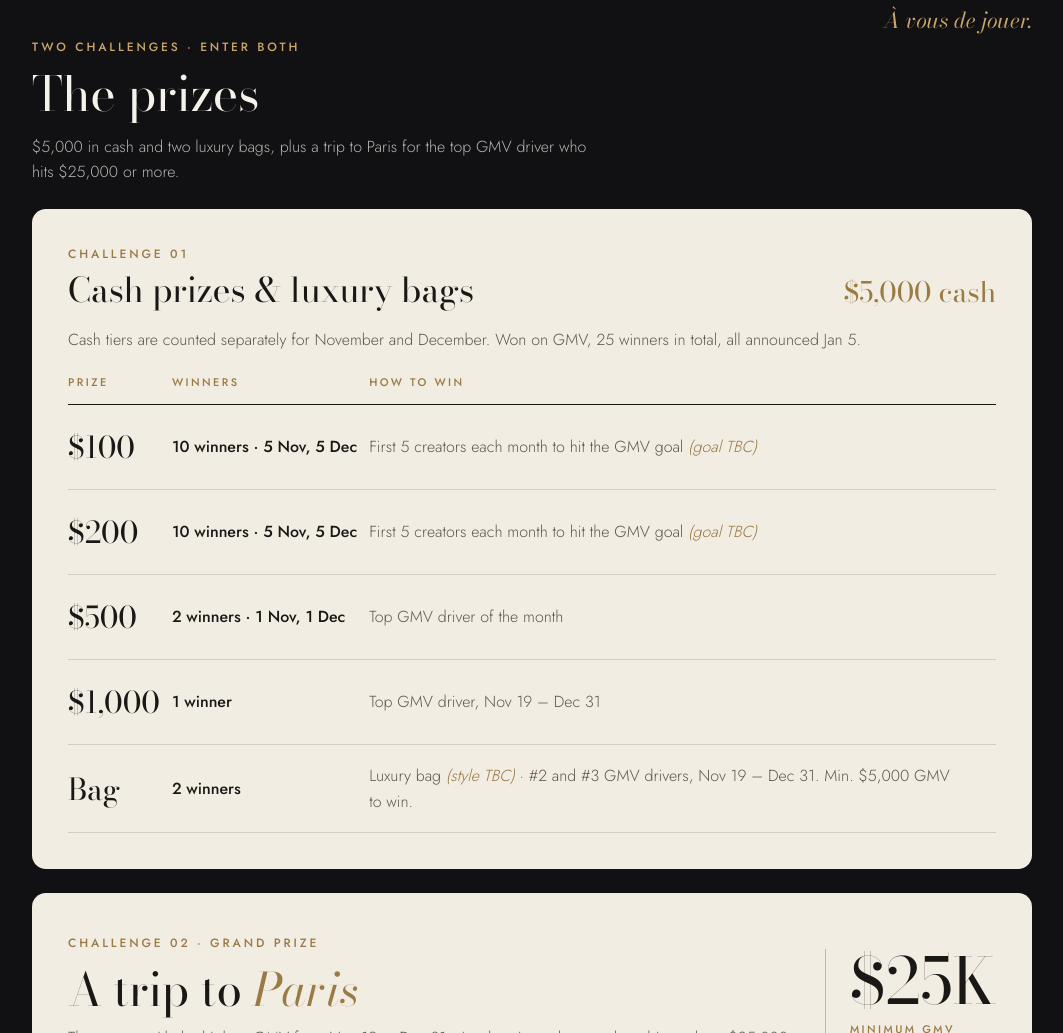
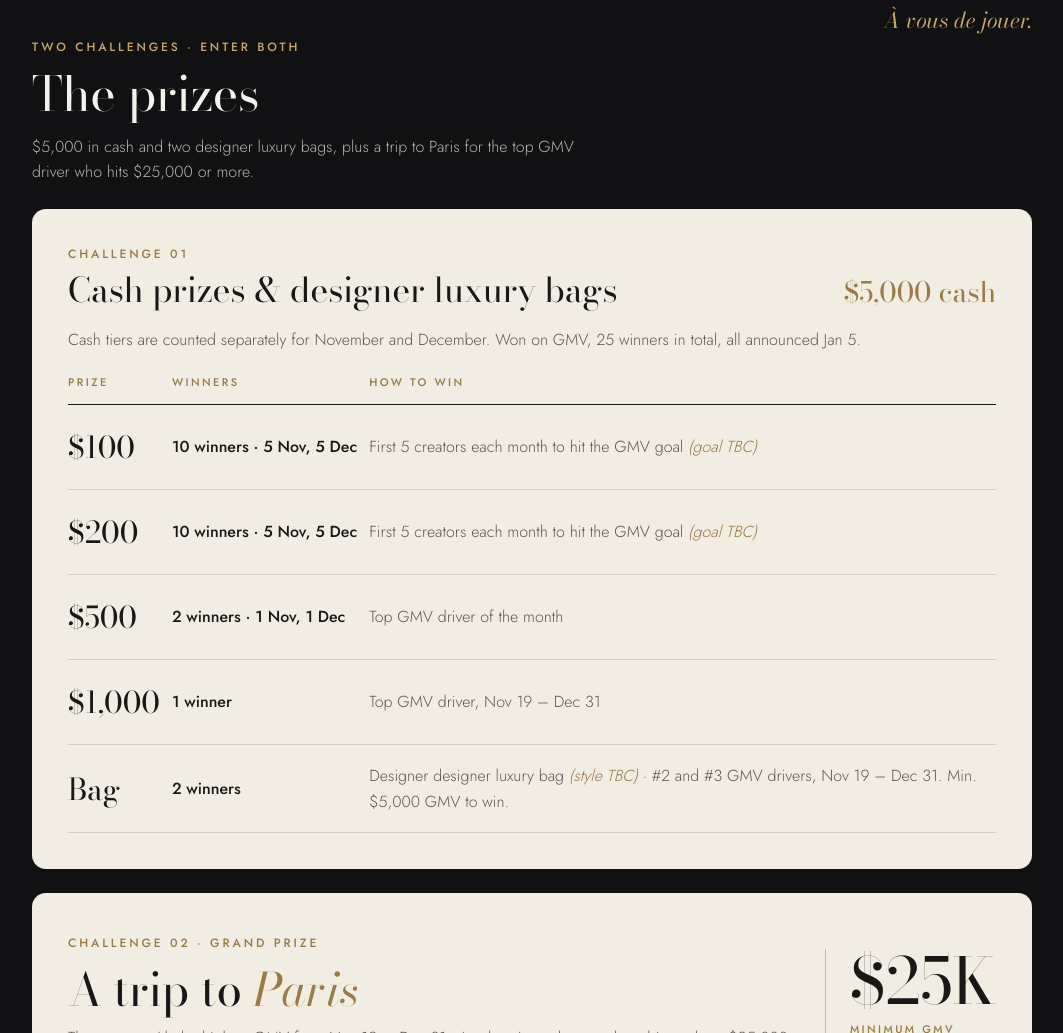
Before and after one commit to eddiehsieh-lightning/overcast-creators, a plain HTML site: page holiday-creator-challenge-83536/index.html in a window 1280 px wide. Shown: the part 1358-2391 px from the top of the page, without its empty margins (108-1171 px from the left). Drawn offline with nearby package versions, Linux system fonts and the light colour scheme.

Commit message:
Holiday brief: say designer luxury bag
Co-Authored-By: Claude Opus 5.5 <noreply@anthropic.com>

```diff
--- a/holiday-creator-challenge-83536/index.html
+++ b/holiday-creator-challenge-83536/index.html
@@ -5,7 +5,7 @@
 <meta name="viewport" content="width=device-width, initial-scale=1">
 <meta name="robots" content="noindex,nofollow">
 <title>Holiday Creator Challenge · L'Oréal Paris × Overcast Creators</title>
-<meta name="description" content="Post shoppable L'Oréal Paris videos from Nov 19 to Dec 31 to win cash, luxury bags and a trip to Paris.">
+<meta name="description" content="Post shoppable L'Oréal Paris videos from Nov 19 to Dec 31 to win cash, designer luxury bags and a trip to Paris.">
 <link rel="preconnect" href="https://fonts.googleapis.com">
 <link rel="preconnect" href="https://fonts.gstatic.com" crossorigin>
 <link href="https://fonts.googleapis.com/css2?family=Bodoni+Moda:ital,opsz,wght@0,6..96,400;1,6..96,400&family=Jost:wght@300;400;500&display=swap" rel="stylesheet">
@@ -193,7 +193,7 @@
       </div>
       <p class="eyebrow" style="margin: 30px 0 0;">2 creator challenges · Enter both</p>
       <h1 class="serif">Create videos to win <em>a trip to Paris.</em></h1>
-      <p class="lede">Post shoppable L'Oréal Paris videos from Nov 19 to Dec 31. Win from $5,000 in cash and two luxury bags, and be the top GMV driver with $25,000+ to win a trip to Paris. All winners are announced together on January 5.</p>
+      <p class="lede">Post shoppable L'Oréal Paris videos from Nov 19 to Dec 31. Win from $5,000 in cash and two designer luxury bags, and be the top GMV driver with $25,000+ to win a trip to Paris. All winners are announced together on January 5.</p>
 
       <div class="facts">
         <div><div class="v serif">Nov 19 – Dec 31</div><div class="k">Contest dates</div></div>
@@ -229,12 +229,12 @@
   <section id="prizes" class="wrap">
     <p class="eyebrow" style="margin: 0 0 12px;">Two challenges · Enter both</p>
     <h2 class="serif">The prizes</h2>
-    <p class="intro">$5,000 in cash and two luxury bags, plus a trip to Paris for the top GMV driver who hits $25,000 or more.</p>
+    <p class="intro">$5,000 in cash and two designer luxury bags, plus a trip to Paris for the top GMV driver who hits $25,000 or more.</p>
 
     <div class="card">
       <div class="card-head">
         <span class="eyebrow" style="flex-basis: 100%;">Challenge 01</span>
-        <h3 class="serif">Cash prizes &amp; luxury bags</h3>
+        <h3 class="serif">Cash prizes &amp; designer luxury bags</h3>
         <span class="amount">$5,000 cash</span>
       </div>
       <p>Cash tiers are counted separately for November and December. Won on GMV, 25 winners in total, all announced Jan 5.</p>
@@ -245,7 +245,7 @@
           <tr><td class="p">$200</td><td class="w">10 winners · 5 Nov, 5 Dec</td><td class="h">First 5 creators each month to hit the GMV goal <span class="tbc">(goal TBC)</span></td></tr>
           <tr><td class="p">$500</td><td class="w">2 winners · 1 Nov, 1 Dec</td><td class="h">Top GMV driver of the month</td></tr>
           <tr><td class="p">$1,000</td><td class="w">1 winner</td><td class="h">Top GMV driver, Nov 19 – Dec 31</td></tr>
-          <tr><td class="p">Bag</td><td class="w">2 winners</td><td class="h">Luxury bag <span class="tbc">(style TBC)</span> · #2 and #3 GMV drivers, Nov 19 – Dec 31. Min. $5,000 GMV to win.</td></tr>
+          <tr><td class="p">Bag</td><td class="w">2 winners</td><td class="h">Designer designer luxury bag <span class="tbc">(style TBC)</span> · #2 and #3 GMV drivers, Nov 19 – Dec 31. Min. $5,000 GMV to win.</td></tr>
         </tbody>
       </table>
     </div>
```
